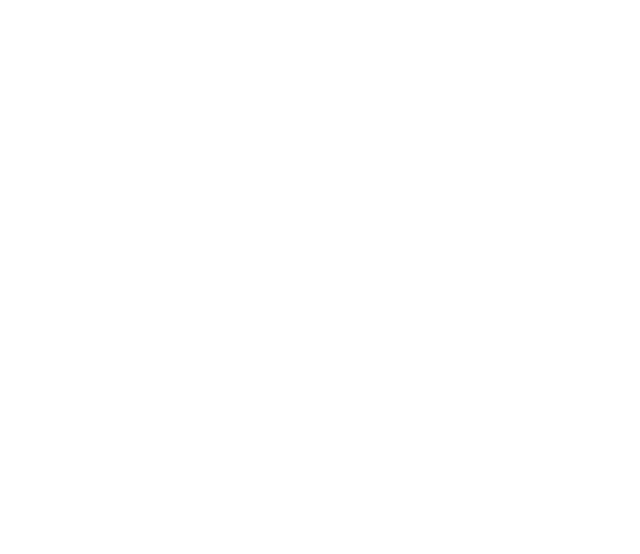
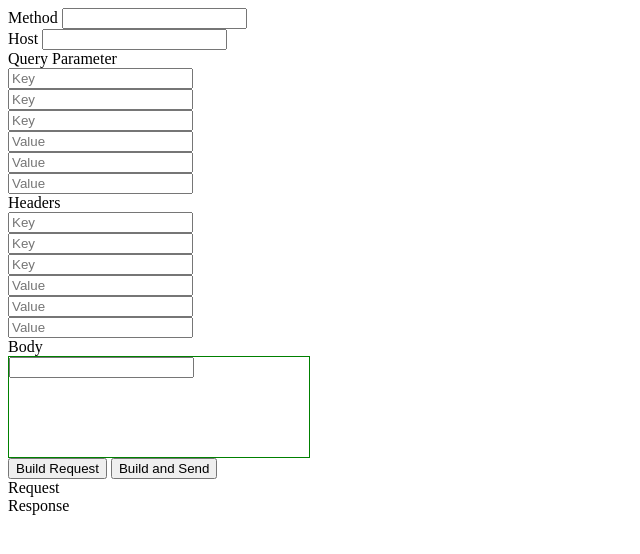
Before and after one commit to mKleinCreative/violet-blesbok, a website: page sandbox_server/index.html in a window 1280 px wide. Shown: the whole page, without its empty margins (0-640 px from the left). Drawn offline with Linux system fonts and the light colour scheme.

Commit message:
Added in styling for postalicious

```diff
--- a/sandbox_server/index.html
+++ b/sandbox_server/index.html
@@ -3,21 +3,97 @@
   <head>
     <meta charset="utf-8">
     <title>Postalicious Sandbox</title>
+    <link rel="stylesheet" type ="text/css" href="style.css"</link>
   </head>
   <body>
-    <div>
-      <div>
 
+
+    <div class="flex-container-1">
+      <div class="flex-item">
+        <label for="basic-url">Method</label>
+        <input type="text" class="form-control" id="basic-url" aria-describedby="basic-addon3">
       </div>
-      <div>
-
-      </div>
-      <div>
-
+      <div class="flex-item">
+        <label for="basid-url">Host</label>
+        <input type="text" class="form-control" id="basic-url" aria-describedby="basic-addon3">
       </div>
     </div>
-    <div>
 
+
+    <div class="flex-container-2">
+      <div class="flex-item-1">
+        <label for="basic-url">Query Parameter</label>
+          <div class="Query-Keys-Container">
+            <input placeholder="Key" type="text" class="Query-Keys" id="Query_Key1" aria-describedby="basic-addon3">
+          </div>
+          <div class="flex-item">
+            <input placeholder="Key" type="text" class="Query-Keys" id="Query_Key2" aria-describedby="basic-addon3">
+          </div>
+          <div class="flex-item">
+            <input placeholder="Key" type="text" class="Query-Keys" id="Query_Key3" aria-describedby="basic-addon3">
+          </div>
+      </div>
+      <div class="Query-Value-Container">
+          <div class="flex-item">
+            <input placeholder="Value" type="text" class="Query-Value" id="Query_Value1" aria-describedby="basic-addon3">
+          </div>
+          <div class="flex-item">
+            <input placeholder="Value" type="text" class="Query-Value" id="Query_Value2" aria-describedby="basic-addon3">
+          </div>
+          <div class="flex-item">
+            <input placeholder="Value" type="text" class="Query-Value" id="Query_Value3" aria-describedby="basic-addon3">
+          </div>
+      </div>
+    </div>
+
+
+
+      <div class="flex-container-3">
+        <label for="basic-url">Headers</label>
+          <div class="flex-item">
+            <input placeholder="Key" type="text" class="Header-Keys" id="Header_Key1" aria-describedby="basic-addon3">
+          </div>
+          <div class="flex-item">
+            <input placeholder="Key" type="text" class="Header-Keys" id="Header_Key2" aria-describedby="basic-addon3">
+          </div>
+          <div class="flex-item">
+            <input placeholder="Key" type="text" class="Header-Keys" id="Header_Key3" aria-describedby="basic-addon3">
+          </div>
+
+          <div class="flex-item">
+            <input placeholder="Value" type="text" class="Header-Values" id="Header_Value1" aria-describedby="basic-addon3">
+          </div>
+          <div class="flex-item">
+            <input placeholder="Value" type="text" class="Header-Values" id="Header_Value2" aria-describedby="basic-addon3">
+          </div>
+          <div class="flex-item">
+            <input placeholder="Value" type="text" class="Header-Values" id="Header_Value3" aria-describedby="basic-addon3">
+          </div>
+      </div>
+
+
+      <div class="flex-container-4">
+        <label for="basic-url">Body</label>
+        <div class="body-box">
+          <input type"text" class="Body-Container" aria-describedby="basic-addon3">
+        </div>
+      </div>
+
+
+
+      <div class="flex-container-5">
+        <button type="button" class="btn btn-default">Build Request</button>
+        <button type="button" class-"btn btn-default">Build and Send</button>
+      </div>
+
+    <div class="Information-From-Server">
+      <div class="Request">
+        Request
+      </div>
+
+      <div class="Response">
+        Response
+      </div>
     </div>
 
   </body>
--- a/sandbox_server/style.css
+++ b/sandbox_server/style.css
@@ -0,0 +1,37 @@
+body{
+  color: black;
+}
+
+.flex-container {
+    display: flex;
+    flex-direction: row;
+    flex-wrap: wrap;
+    justify-content: flex-start;
+    align-content: flex-start;
+    align-items: flex-start;
+    }
+
+.flex-item:nth-child(1) {
+    order: 0;
+    flex: 0 1 auto;
+    align-self: auto;
+    }
+
+
+
+.side-box {
+        width: 30px;
+        height: 10px;
+        border: 1px solid blue;
+        }
+
+.long-box{
+  margin: 10px;
+  border: 1px solid green;
+}
+
+.body-box{
+  width: 300px;
+  height: 100px;
+  border: 1px solid green;
+}
```
